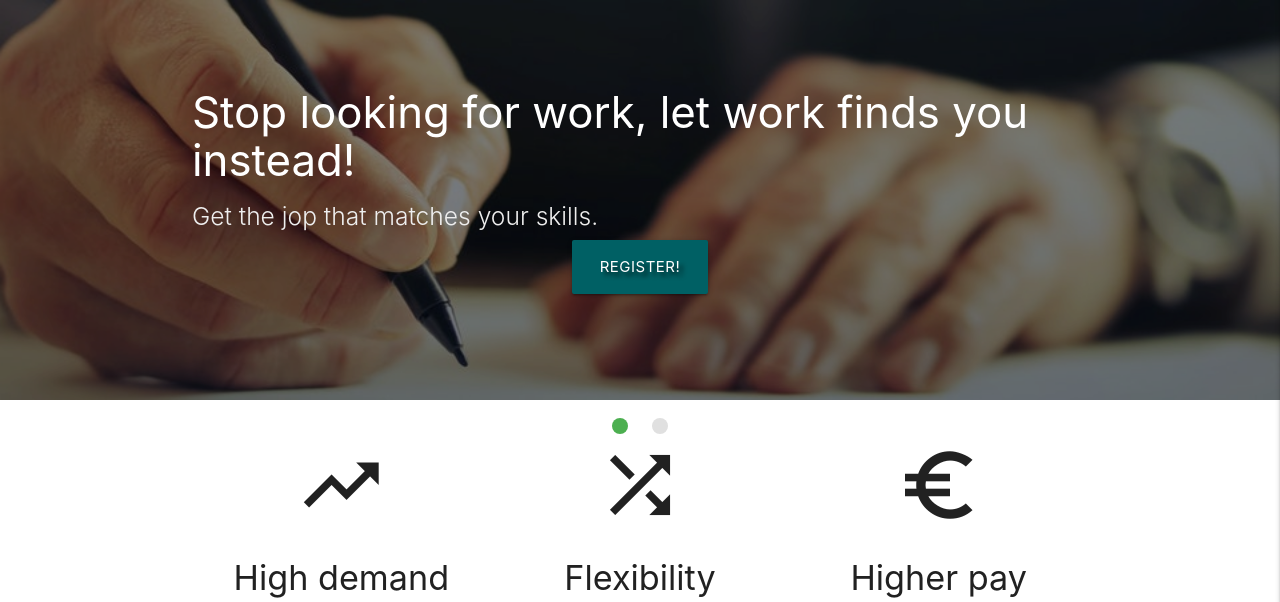
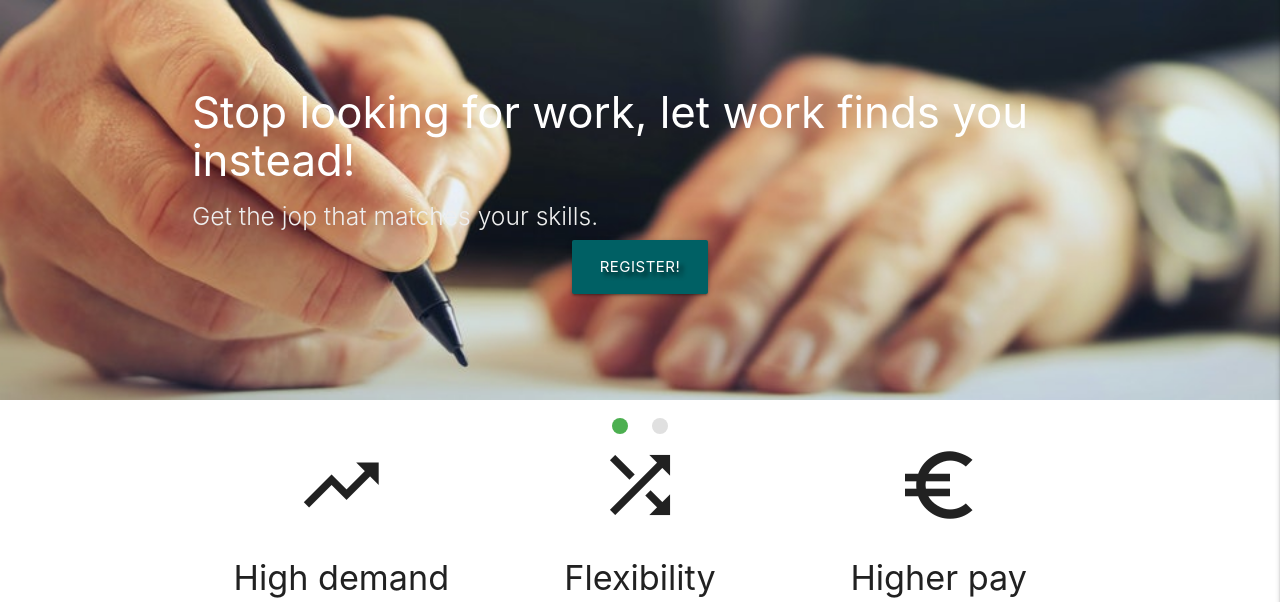
Before and after one commit to AwsSG/wurc, a Flask app: page / in a window 1280 px wide. Shown: the part 64-666 px from the top of the page. Run offline with Flask 2, Linux system fonts and the light colour scheme; data that the repository does not hold is empty; some libraries are stand-ins or nearby versions.

Commit message:
Removed the brightness img filter from css, testing to check functionality on heroku

```diff
--- a/static/css/style.css
+++ b/static/css/style.css
@@ -16,9 +16,9 @@ flex: 1 0 auto;
     line-height: 1.5;
 }
 
-.hero-img {
+/* .hero-img {
     filter: brightness(50%);
-}
+} */
 
 /* changing the color style for the tabs was taken from the bellow link */
 /* https://stackoverflow.com/questions/41406689/change-the-color-of-tab-text-and-the-underline-in-materialize-framework */
```
